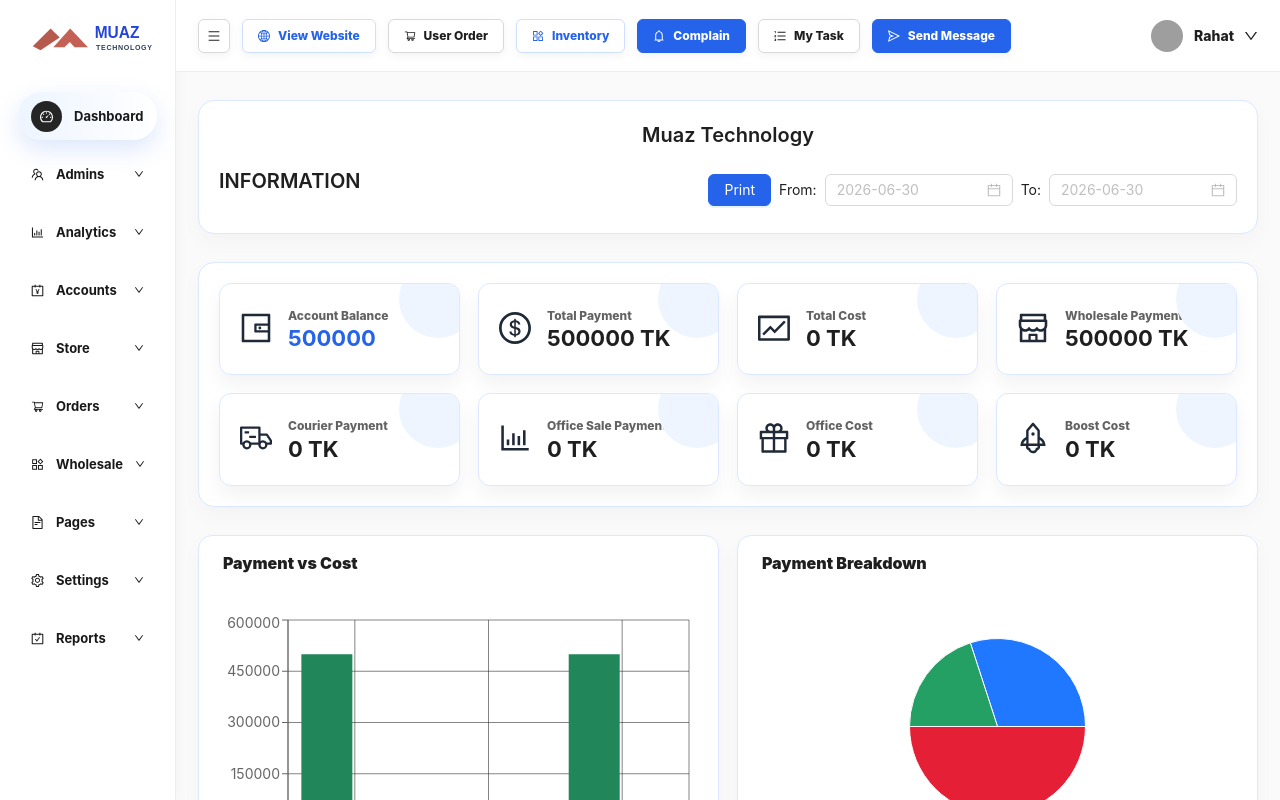
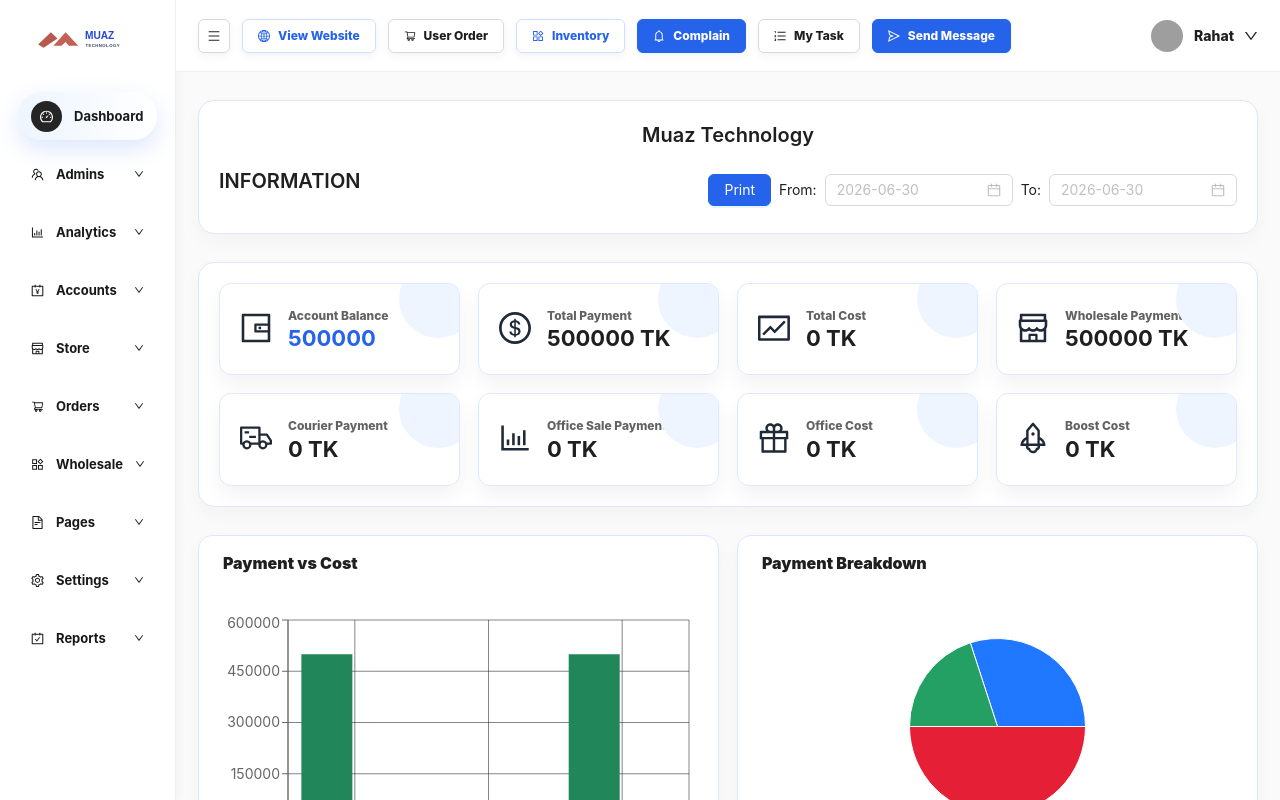
Before and after one commit to hakalukidev/ERP-System-Muaz-Technology, a Next.js app: page / in a window 1280 px wide. Shown: the top 800 px of the page. Built offline with nearby package versions, Linux system fonts and the light colour scheme; grey boxes are pictures that could not be loaded.

Commit message:
adjust logo to fit sidebar

```diff
--- a/src/app/globals.css
+++ b/src/app/globals.css
@@ -40,7 +40,7 @@
 }
 
 .admin-logo img {
-  width: 128px;
+  width: 112px;
   height: auto;
   display: block;
 }
```
Also changed, not shown: public/muaz-logo.svg.
